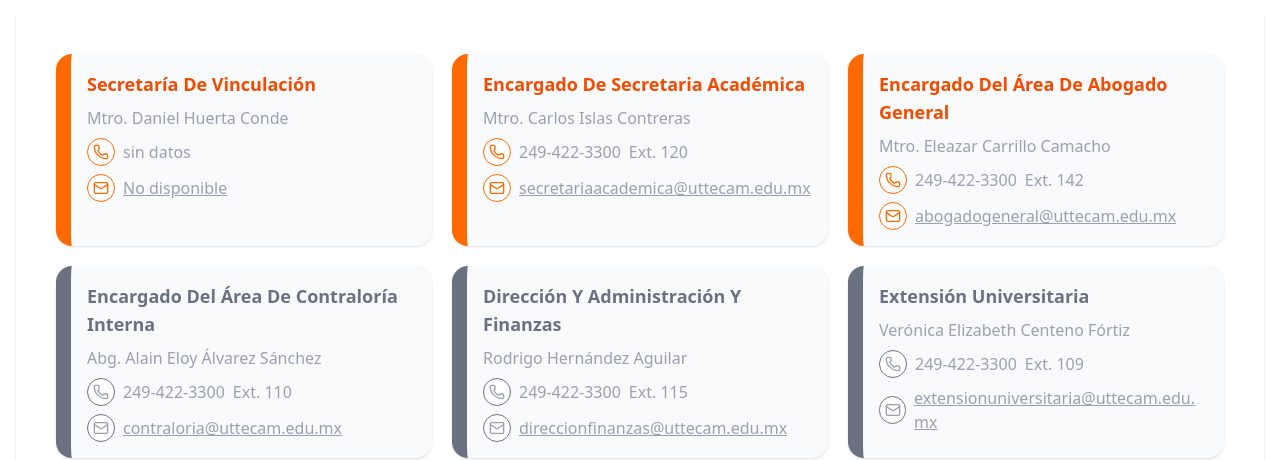
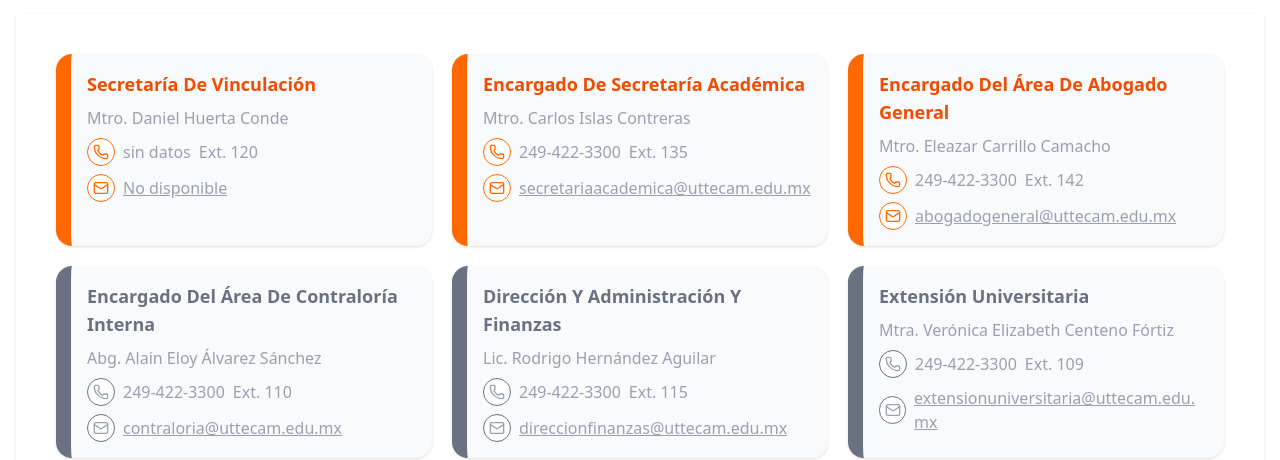
Before and after one commit to RaulZamoraPerez/UTTECAM, a React (Vite) app: page /directorios in a window 1280 px wide. Shown: the part 326-786 px from the top of the page. Built offline with nearby package versions, Linux system fonts and the light colour scheme.

Commit message:
[FIX] orthography

```diff
--- a/src/data/Organigrama.data.ts
+++ b/src/data/Organigrama.data.ts
@@ -41,7 +41,7 @@
         type: "person",
         data: {
           image: "Organigrama/enc_extend_universitaria.png",
-          name: "Verónica Elizabeth Centeno Fórtiz  ",
+          name: "Mtra. Verónica Elizabeth Centeno Fórtiz  ",
           title:"Encargada de la Dirección de Extensión Universitaria ",
           text: "La Mtra. Verónica Elizabeth Centeno Fortiz es Encargada de la Dirección de Extensión Universitaria en la Universidad Tecnológica de Tecamachalco, donde promueve actividades de proyección institucional, vinculación social, cultura y desarrollo estudiantil con un enfoque inclusivo y participativo. Es Maestra en Ciencias de la Educación por el Instituto de Estudios Universitarios A.C. y Licenciada en Ciencias de la Comunicación por la Universidad Realística de México, formación que le ha permitido desempeñarse en áreas clave de comunicación institucional, gestión educativa y desarrollo comunitario. Ha sido Directora de Extensión Universitaria y Titular del Área de Educación en el H. Ayuntamiento de Tepeaca, donde lideró iniciativas de impacto social y programas educativos orientados a fortalecer el vínculo entre gobierno y ciudadanía.Su perfil combina experiencia en educación, comunicación estratégica y participación ciudadana, lo que le permite contribuir de manera significativa al fortalecimiento del sentido de comunidad y responsabilidad social dentro del entorno universitario."
         },
@@ -177,7 +177,7 @@
         type: "person",
         data: {
           image: "Organigrama/admin_finanzas.png",
-          name: " Rodrigo Hernández Aguilar ",
+          name: " Lic. Rodrigo Hernández Aguilar ",
           title:"Dirección de Administración y Finanzas ",
           text: "El Lic. Rodrigo Hernández Aguilar es un profesional con sólida trayectoria en el ámbito de la administración pública, la gestión de calidad y el desarrollo institucional. Actualmente se desempeña como Encargado de la Dirección de Administración y Finanzas de la Universidad Tecnológica de Tecamachalco, donde lidera procesos estratégicos orientados a la eficiencia financiera, la gestión del capital humano y la innovación organizacional.Es Licenciado en Administración por la Benemérita Universidad Autónoma de Puebla (BUAP) y cuenta con una sólida formación complementaria en planeación estratégica, gestión financiera, desarrollo gerencial y derechos humanos, respaldada por instituciones como el Tecnológico de Monterrey, la Universidad Iberoamericana, Universidad Panamericana y el Insituto Tecnológico Autónomo de México. Está certificado como Auditor Líder en la Norma ISO 9001:2015, así como en igualdad laboral y no discriminación (NMX-R-025-SCFI-2015) y factores de riesgo psicosocial (NOM-035-STPS-2018), con experiencia en procesos de auditoría y certificación a nivel estatal y federal.Su liderazgo en áreas clave como recursos humanos, planeación presupuestaria y análisis de riesgos financieros le ha permitido impulsar iniciativas de transformación institucional, generación de ahorro y mejora continua, consolidándolo como un referente en administración pública eficiente y orientada a resultados."
         },
--- a/src/data/directorios.data.ts
+++ b/src/data/directorios.data.ts
@@ -2,13 +2,14 @@
   {
     title: "Secretaría de Vinculación",
     name: "Mtro. Daniel Huerta Conde",
+    extension: "120",
     imagenUrl: "Organigrama/secretarioVinculacion.png",
   },
   {
-    title: "Encargado de secretaria Académica",
+    title: "Encargado de Secretaría Académica",
     name: "Mtro. Carlos Islas Contreras",
     phone: "2494223300",
-    extension: "120",
+    extension: "135",
     email: "secretariaacademica@uttecam.edu.mx",
     imagenUrl: "Organigrama/secretariaAcademica.png",
   },
@@ -31,7 +32,7 @@
   },
   {
     title: "Dirección y administración y Finanzas",
-    name: "Rodrigo Hernández Aguilar",
+    name: "Lic. Rodrigo Hernández Aguilar",
     phone: "2494223300",
     extension: "115",
     email: "direccionfinanzas@uttecam.edu.mx",
@@ -40,7 +41,7 @@
   },
   {
     title: "Extensión Universitaria",
-    name: "Verónica Elizabeth Centeno Fórtiz",
+    name: "Mtra. Verónica Elizabeth Centeno Fórtiz",
     phone: "2494223300",
     extension: "109",
     email: "extensionuniversitaria@uttecam.edu.mx",
```
